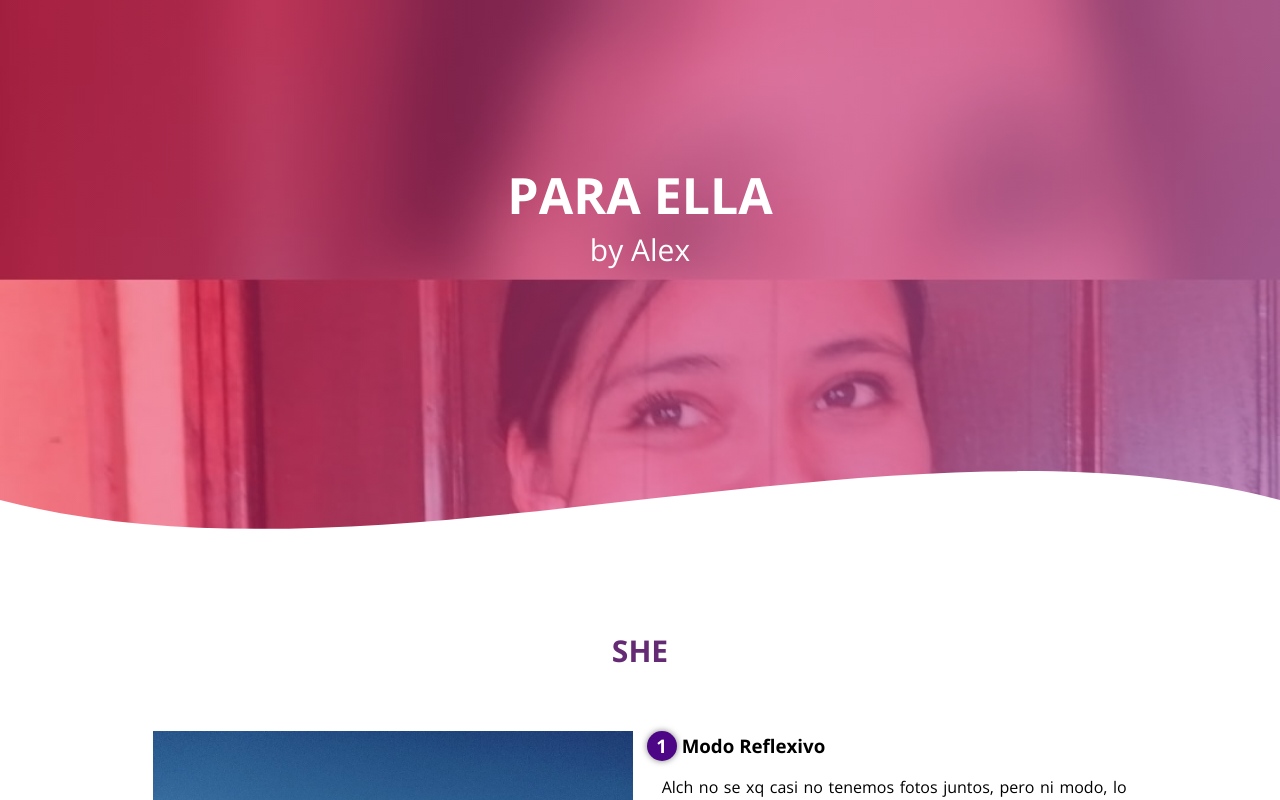
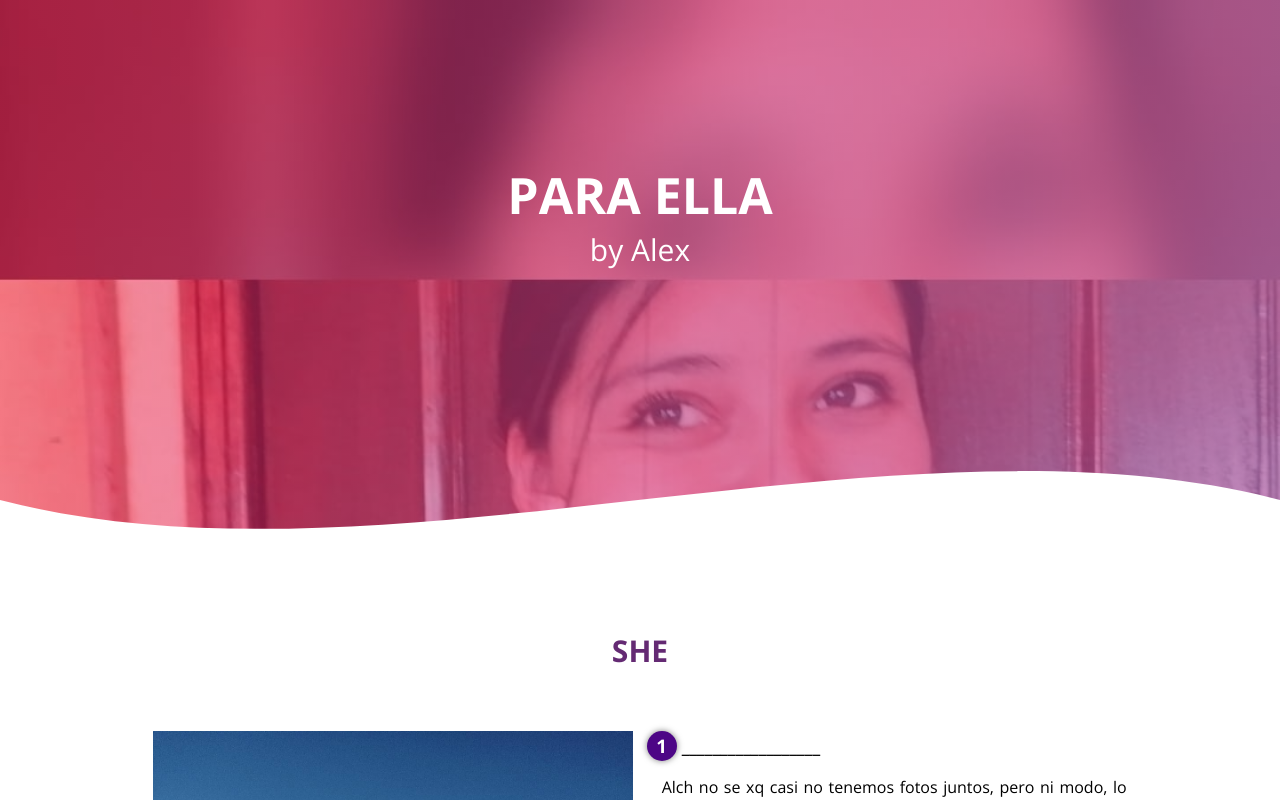
Before and after one commit to Alex0205-del/ForS, a plain HTML site: page index.html in a window 1280 px wide. Shown: the top 800 px of the page. Drawn offline with nearby package versions, Linux system fonts and the light colour scheme.

Commit message:
Update index.html

```diff
--- a/index.html
+++ b/index.html
@@ -30,7 +30,7 @@
             <div class="contenedor-sobre-nosotros">
                 <img src="img/foto-con-susy.jpg" alt="" class="imagen-about-us">
                 <div class="contenido-textos">
-                    <h3><span>1</span>Modo Reflexivo</h3>
+                    <h3><span>1</span>__________________</h3>
                     <p>Alch no se xq casi no tenemos fotos juntos, pero ni modo, lo importante es continuar con nuestra bonita amistad, lo importante es que hay salud</p>
                     <p>Mas bien, esta foto es la unica que tenemos nosotros dos juntos  :(</p>
                     <!--<h3><span>2</span>Number Two</h3>-->
```
